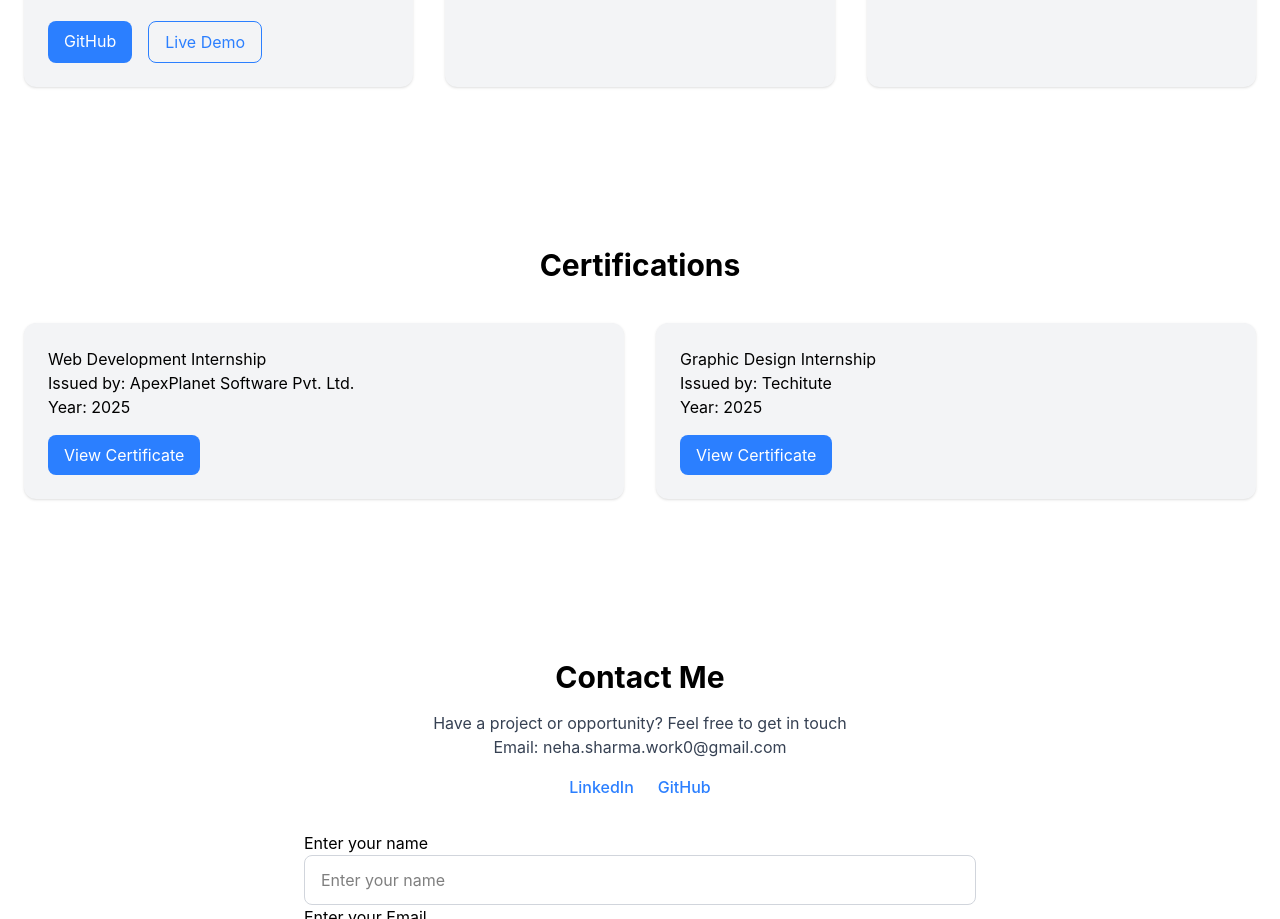
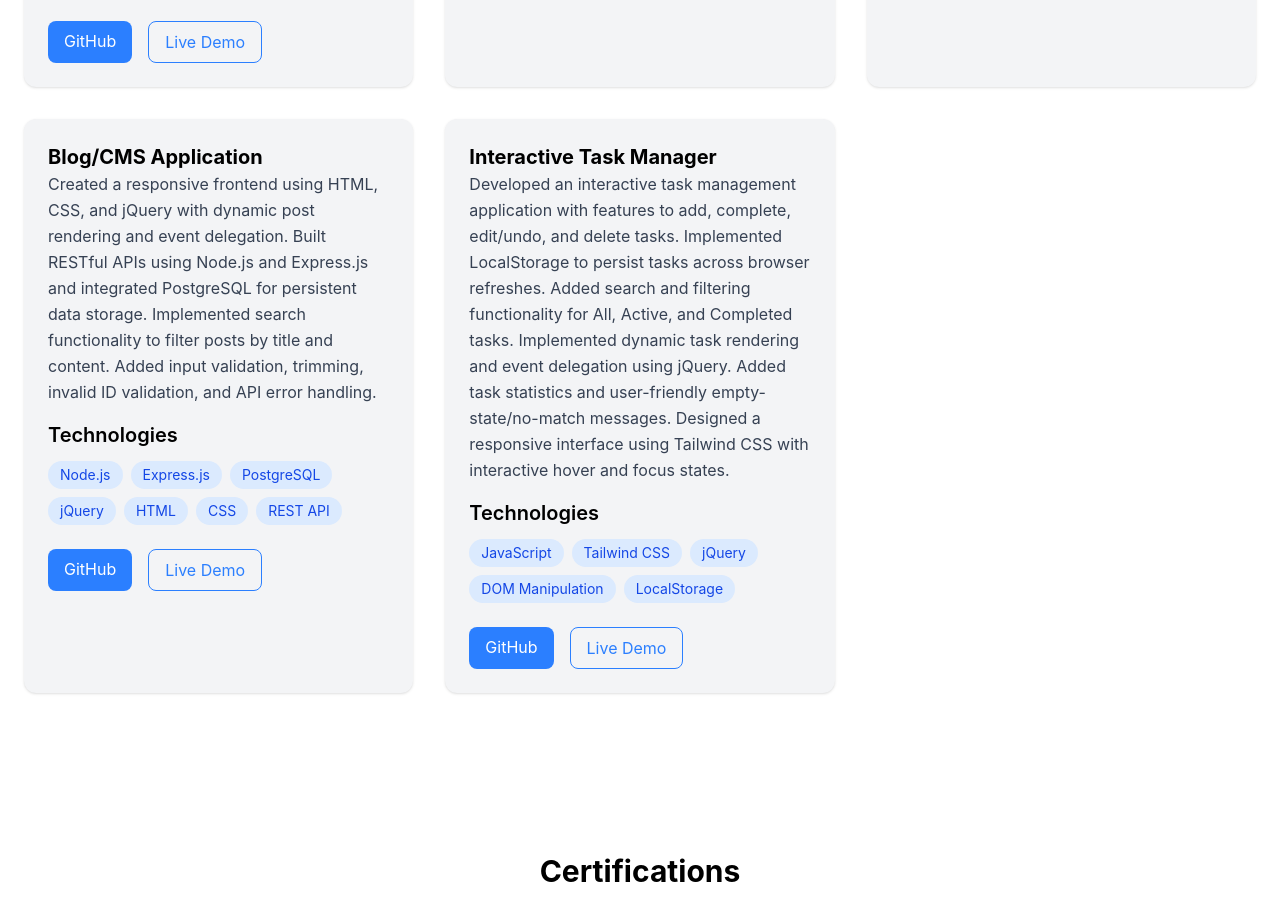
Before and after one commit to Neha-S10/Personal-portfolio, a website: page index.html in a window 1280 px wide. Shown: the part 3123-4042 px from the top of the page. Drawn offline with Linux system fonts and the light colour scheme.

Commit message:
Add project articles for Blog/CMS and Task Manager
Added new articles for Blog/CMS Application and Interactive Task Manager with descriptions, technologies used, and links to GitHub and live demos.

```diff
--- a/index.html
+++ b/index.html
@@ -303,6 +303,134 @@
             </a>
           </div>
         </article>
+
+        <article
+          class="bg-gray-100 p-6 rounded-xl shadow transition duration-300 hover:-translate-y-2 hover:shadow-2xl"
+        >
+          <h3 class="font-bold text-xl">Blog/CMS Application</h3>
+          <p class="text-gray-700 leading-relaxed">
+            Created a responsive frontend using HTML, CSS, and jQuery with
+            dynamic post rendering and event delegation. Built RESTful APIs
+            using Node.js and Express.js and integrated PostgreSQL for
+            persistent data storage. Implemented search functionality to filter
+            posts by title and content. Added input validation, trimming,
+            invalid ID validation, and API error handling.
+          </p>
+          <h4 class="font-semibold text-xl pt-4">Technologies</h4>
+          <div class="flex flex-wrap gap-2 mt-3">
+            <span
+              class="bg-blue-100 text-blue-700 px-3 py-1 rounded-full text-sm"
+              >Node.js</span
+            >
+
+            <span
+              class="bg-blue-100 text-blue-700 px-3 py-1 rounded-full text-sm"
+              >Express.js</span
+            >
+
+            <span
+              class="bg-blue-100 text-blue-700 px-3 py-1 rounded-full text-sm"
+              >PostgreSQL</span
+            >
+
+            <span
+              class="bg-blue-100 text-blue-700 px-3 py-1 rounded-full text-sm"
+              >jQuery</span
+            >
+
+            <span
+              class="bg-blue-100 text-blue-700 px-3 py-1 rounded-full text-sm"
+              >HTML</span
+            >
+
+            <span
+              class="bg-blue-100 text-blue-700 px-3 py-1 rounded-full text-sm"
+              >CSS</span
+            >
+
+            <span
+              class="bg-blue-100 text-blue-700 px-3 py-1 rounded-full text-sm"
+              >REST API</span
+            >
+          </div>
+
+          <div class="flex gap-4 mt-6">
+            <a
+              href="https://github.com/Neha-S10/Blog-CMS"
+              class="bg-blue-500 text-white px-4 py-2 rounded-lg hover:bg-blue-600 transition"
+            >
+              GitHub
+            </a>
+
+            <a
+              href="https://github.com/Neha-S10/Blog-CMS"
+              class="border border-blue-500 text-blue-500 px-4 py-2 rounded-lg hover:bg-blue-500 hover:text-white transition"
+            >
+              Live Demo
+            </a>
+          </div>
+        </article>
+
+        <article
+          class="bg-gray-100 p-6 rounded-xl shadow transition duration-300 hover:-translate-y-2 hover:shadow-2xl"
+        >
+          <h3 class="font-bold text-xl">Interactive Task Manager</h3>
+          <p class="text-gray-700 leading-relaxed">
+            Developed an interactive task management application with features
+            to add, complete, edit/undo, and delete tasks. Implemented
+            LocalStorage to persist tasks across browser refreshes. Added search
+            and filtering functionality for All, Active, and Completed tasks.
+            Implemented dynamic task rendering and event delegation using
+            jQuery. Added task statistics and user-friendly empty-state/no-match
+            messages. Designed a responsive interface using Tailwind CSS with
+            interactive hover and focus states.
+          </p>
+          <h4 class="font-semibold text-xl pt-4">Technologies</h4>
+          <div class="flex flex-wrap gap-2 mt-3">
+
+            <span
+              class="bg-blue-100 text-blue-700 px-3 py-1 rounded-full text-sm"
+              >JavaScript</span
+            >
+
+            <span
+              class="bg-blue-100 text-blue-700 px-3 py-1 rounded-full text-sm"
+              >Tailwind CSS</span
+            >
+
+            <span
+              class="bg-blue-100 text-blue-700 px-3 py-1 rounded-full text-sm"
+              >jQuery</span
+            >
+
+            <span
+              class="bg-blue-100 text-blue-700 px-3 py-1 rounded-full text-sm"
+              >DOM Manipulation</span
+            >
+
+            <span
+              class="bg-blue-100 text-blue-700 px-3 py-1 rounded-full text-sm"
+              >LocalStorage</span
+            >
+
+          </div>
+
+          <div class="flex gap-4 mt-6">
+            <a
+              href="https://github.com/Neha-S10/Interactive-Task-Manager"
+              class="bg-blue-500 text-white px-4 py-2 rounded-lg hover:bg-blue-600 transition"
+            >
+              GitHub
+            </a>
+
+            <a
+              href="https://github.com/Neha-S10/Interactive-Task-Manager"
+              class="border border-blue-500 text-blue-500 px-4 py-2 rounded-lg hover:bg-blue-500 hover:text-white transition"
+            >
+              Live Demo
+            </a>
+          </div>
+        </article>
       </div>
     </section>
 
```
